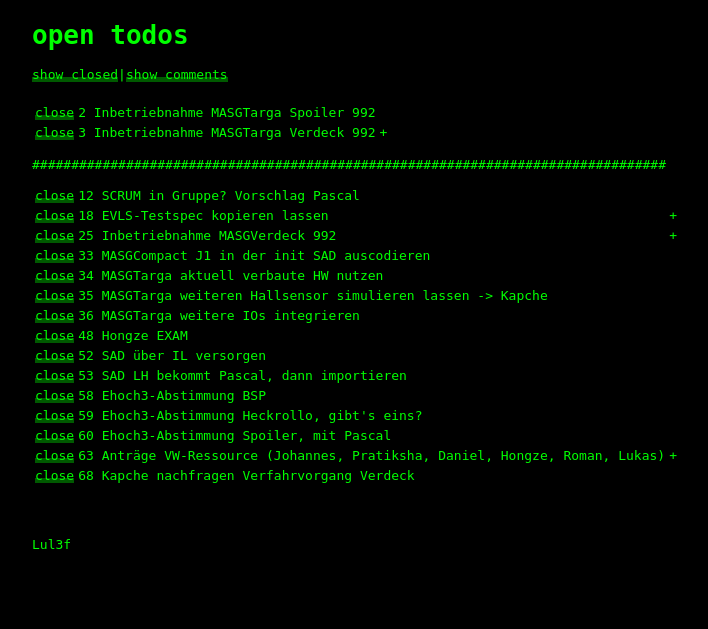
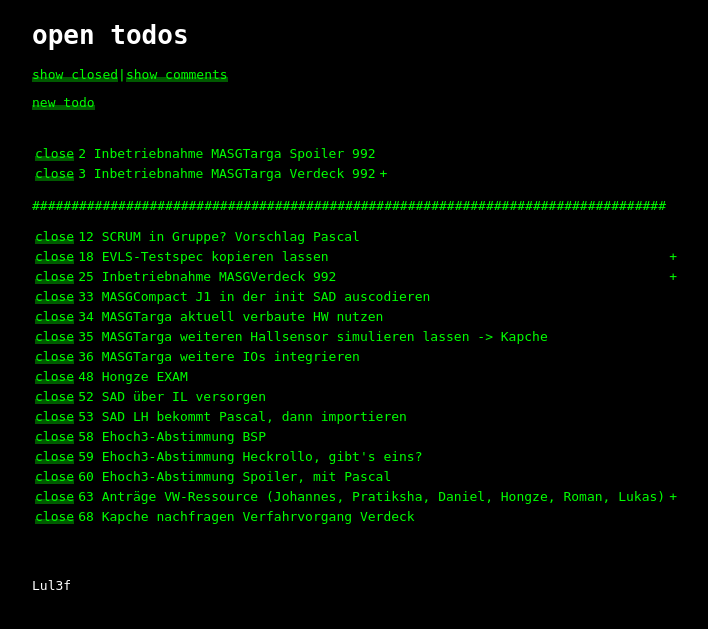
Before and after one commit to chincherpa/todos_flask, a Flask app: page / in a window 1280 px wide. Shown: the top 629 px of the page, without its empty margins (188-896 px from the left). Run offline with Flask 2, Linux system fonts and the light colour scheme.

Commit message:
*blacked +create new todo (raw!)

```diff
--- a/flaskapp/routes.py
+++ b/flaskapp/routes.py
@@ -1,3 +1,4 @@
+import datetime
 import json
 import os
 import sys
@@ -6,11 +7,11 @@ from flask import render_template, request
 from flaskapp import app
 from flaskapp.forms import PostForm
 
-APP_ROOT = os.path.dirname(os.path.abspath(__file__))   # refers to application_top
-APP_STATIC = os.path.join(APP_ROOT, 'static')
+APP_ROOT = os.path.dirname(os.path.abspath(__file__))  # refers to application_top
+APP_STATIC = os.path.join(APP_ROOT, "static")
 
 global todos
-path_to_js = os.path.join(APP_STATIC, 'todos.json')
+path_to_js = os.path.join(APP_STATIC, "todos.json")
 
 
 def dump_todos_to_json():
@@ -32,35 +33,65 @@ def load_json():
 todos = load_json()
 
 
-@app.route('/')
-@app.route('/open/')
+@app.route("/")
+@app.route("/open/")
 def index():
     # todos = load_json()
-    return render_template('index.html', todos=todos, status_to_show='open', comments=False, id_comments=None)
+    return render_template(
+        "index.html",
+        todos=todos,
+        status_to_show="open",
+        comments=False,
+        id_comments=None,
+    )
 
 
-@app.route('/closed/')
+@app.route("/closed/")
 def closed():
     # todos = load_json()
-    return render_template('index.html', todos=todos, status_to_show='closed', comments=False, id_comments=None)
+    return render_template(
+        "index.html",
+        todos=todos,
+        status_to_show="closed",
+        comments=False,
+        id_comments=None,
+    )
 
 
-@app.route('/open_comments/')
+@app.route("/open_comments/")
 def open_c():
     # todos = load_json()
-    return render_template('index.html', todos=todos, status_to_show='open', comments=True, id_comments=None)
+    return render_template(
+        "index.html",
+        todos=todos,
+        status_to_show="open",
+        comments=True,
+        id_comments=None,
+    )
 
 
-@app.route('/closed_comments/')
+@app.route("/closed_comments/")
 def closed_c():
     # todos = load_json()
-    return render_template('index.html', todos=todos, status_to_show='closed', comments=True, id_comments=None)
+    return render_template(
+        "index.html",
+        todos=todos,
+        status_to_show="closed",
+        comments=True,
+        id_comments=None,
+    )
 
 
-@app.route('/one_comments/<status>/<int:todo_id>')
+@app.route("/one_comments/<status>/<int:todo_id>")
 def one_comments(todo_id, status):
     todo_id = str(todo_id)
-    return render_template('index.html', todos=todos, status_to_show=status, comments=False, id_comments=todo_id)
+    return render_template(
+        "index.html",
+        todos=todos,
+        status_to_show=status,
+        comments=False,
+        id_comments=todo_id,
+    )
 
 
 @app.route("/todo/<int:todo_id>/edit")
@@ -71,12 +102,12 @@ def edit_todo(todo_id):
     if form.validate_on_submit():
         todo_dic["title"] = form.title.data
         # post.content = form.content.data
-    elif request.method == 'GET':
+    elif request.method == "GET":
         form.title.data = todo_dic["title"]
         # form.content.data = post.content
 
     # return render_template('edit.html', todo=todo_dic)
-    return render_template('edit.html', todo=todo_dic)
+    return render_template("edit.html", todo=todo_dic)
 
 
 @app.route("/todo/<int:todo_id>/close")
@@ -84,7 +115,13 @@ def close_todo(todo_id):
     todo_id = str(todo_id)
     todos["todos"][todo_id]["status"] = "closed"
     dump_todos_to_json()
-    return render_template('index.html', todos=todos, status_to_show='open', comments=False, id_comments=None)
+    return render_template(
+        "index.html",
+        todos=todos,
+        status_to_show="open",
+        comments=False,
+        id_comments=None,
+    )
 
 
 @app.route("/todo/<int:todo_id>/reopen")
@@ -92,8 +129,40 @@ def reopen_todo(todo_id):
     todo_id = str(todo_id)
     todos["todos"][todo_id]["status"] = "open"
     dump_todos_to_json()
-    return render_template('index.html', todos=todos, status_to_show='open', comments=False, id_comments=None)
+    return render_template(
+        "index.html",
+        todos=todos,
+        status_to_show="open",
+        comments=False,
+        id_comments=None,
+    )
 
 
-if __name__ == '__main__':
+@app.route("/new_todo/")
+def create_todo():
+    today = str(datetime.date.today())
+    todos["ids"] += 1
+    new_id = str(todos["ids"])
+    new_title = "TESTEST Todo"
+    todos["todos"][new_id] = {
+        "id": new_id,
+        "title": new_title,
+        "status": "open",
+        "comments": [""],
+        "tags": [""],
+        "result": "",
+        "date_added": today,
+        "rem_time": "",
+    }
+    dump_todos_to_json()
+    return render_template(
+        "index.html",
+        todos=todos,
+        status_to_show="open",
+        comments=False,
+        id_comments=None,
+    )
+
+
+if __name__ == "__main__":
     app.run(debug=True)
--- a/flaskapp/static/style.css
+++ b/flaskapp/static/style.css
@@ -5,6 +5,10 @@ body {
     font-family: Monospace;
     color: #00ff00;
     background-color:black;
+}
+
+body h1{
+    color: white;
 }
 
 a, a:visited {
@@ -45,8 +49,9 @@ a:hover {
 }
 
 #no_underline a:hover{
-    text-transform: uppercase;
-    /* color: #ff0000; */
+    text-transform: none;
+    text-decoration: underline;
+    /* color: #0000ff; */
     /* padding: 0;
     background-image: none;
     background-position: 0 100%; */
@@ -65,5 +70,6 @@ a:hover {
 } */
 
 #footer {
+    color: white;
     margin: 50px 0px;
 }
--- a/flaskapp/templates/index.html
+++ b/flaskapp/templates/index.html
@@ -4,25 +4,13 @@
 
 {% if status_to_show == "open" %}
     <h1>open todos</h1>
-    <a href='/closed/'>show closed</a>|{% if comments %}<a href='/open/'>close comments</a>{% else %}<a href='/open_comments/'>show comments</a>{% endif %}
+    <p><a href='/closed/'>show closed</a>|{% if comments %}<a href='/open/'>close comments</a>{% else %}<a href='/open_comments/'>show comments</a>{% endif %}</p>
 {% else %}
     <h1>closed todos</h1>
-    <a href='/open/'>show open</a>|{% if comments %}<a href='/closed/'>close comments</a>{% else %}<a href='/closed_comments/'>show comments</a>{% endif %}
+    <p><a href='/open/'>show open</a>|{% if comments %}<a href='/closed/'>close comments</a>{% else %}<a href='/closed_comments/'>show comments</a>{% endif %}</p>
 {% endif %}
-<!--
-<table>
-    <tr>
-        <td>Alfreds Futterkiste</td>
-        <td>Maria Anders</td>
-        <td>Germany</td>
-      </tr>
-      <tr>
-        <td>Alfreds Futterkiste</td>
-        <td>Maria Anders</td>
-        <td>Germany</td>
-      </tr>
-</table>
--->
+
+<p><a href='/new_todo/'>new todo</a></p>
 
 <table id="privat">
 {% for id, todo in todos.todos.items() %}
@@ -31,11 +19,11 @@
 {% if status_to_show == "open" %}
 <td><a href="{{ url_for('close_todo', todo_id=todo.id) }}">close</a></td>
 <td id="no_underline">{{ todo.id }} <a href="{{ url_for('edit_todo', todo_id=todo.id) }}">{{ todo.title }}</a></td>
-<td id="no_underline">{% if todo.comments|length > 1 %} <a href="{{ url_for('one_comments', todo_id=todo.id, status=status_to_show) }}">+</a>{% endif %}</td>
+<td id="no_underline">{% if todo.comments|length > 1 %}{% if todo.id == id_comments %}-{% else %} <a href="{{ url_for('one_comments', todo_id=todo.id, status=status_to_show) }}">+{% endif %}</a>{% endif %}</td>
 {% else %}
 <td><a href="{{ url_for('reopen_todo', todo_id=todo.id) }}">reopen</a></td>
 <td id="no_underline">{{ todo.id }} <a href="{{ url_for('edit_todo', todo_id=todo.id) }}">{{ todo.title }}</a></td>
-<td id="no_underline">{% if todo.comments|length > 1 %} <a href="{{ url_for('one_comments', todo_id=todo.id, status=status_to_show) }}">+</a>{% endif %}</td>
+<td id="no_underline">{% if todo.comments|length > 1 %}{% if todo.id == id_comments %}-{% else %} <a href="{{ url_for('one_comments', todo_id=todo.id, status=status_to_show) }}">+{% endif %}</a>{% endif %}</td>
 {% endif %}
 </tr>
 {% if comments and todo.comments|length > 1 %}
@@ -66,11 +54,11 @@
 {% if status_to_show == "open" %}
 <td><a href="{{ url_for('close_todo', todo_id=todo.id) }}">close</a></td>
 <td id="no_underline">{{ todo.id }} <a href="{{ url_for('edit_todo', todo_id=todo.id) }}">{{ todo.title }}</a></td>
-<td id="no_underline">{% if todo.comments|length > 1 %} <a href="{{ url_for('one_comments', todo_id=todo.id, status=status_to_show) }}">+</a>{% endif %}</td>
+<td id="no_underline">{% if todo.comments|length > 1 %}{% if todo.id == id_comments %}-{% else %} <a href="{{ url_for('one_comments', todo_id=todo.id, status=status_to_show) }}">+{% endif %}</a>{% endif %}</td>
 {% else %}
 <td><a href="{{ url_for('reopen_todo', todo_id=todo.id) }}">reopen</a></td>
 <td id="no_underline">{{ todo.id }} <a href="{{ url_for('edit_todo', todo_id=todo.id) }}">{{ todo.title }}</a></td>
-<td id="no_underline">{% if todo.comments|length > 1 %} <a href="{{ url_for('one_comments', todo_id=todo.id, status=status_to_show) }}">+</a>{% endif %}</td>
+<td id="no_underline">{% if todo.comments|length > 1 %}{% if todo.id == id_comments %}-{% else %} <a href="{{ url_for('one_comments', todo_id=todo.id, status=status_to_show) }}">+{% endif %}</a>{% endif %}</td>
 {% endif %}
 </tr>
 {% if comments and todo.comments|length > 1 %}
```
